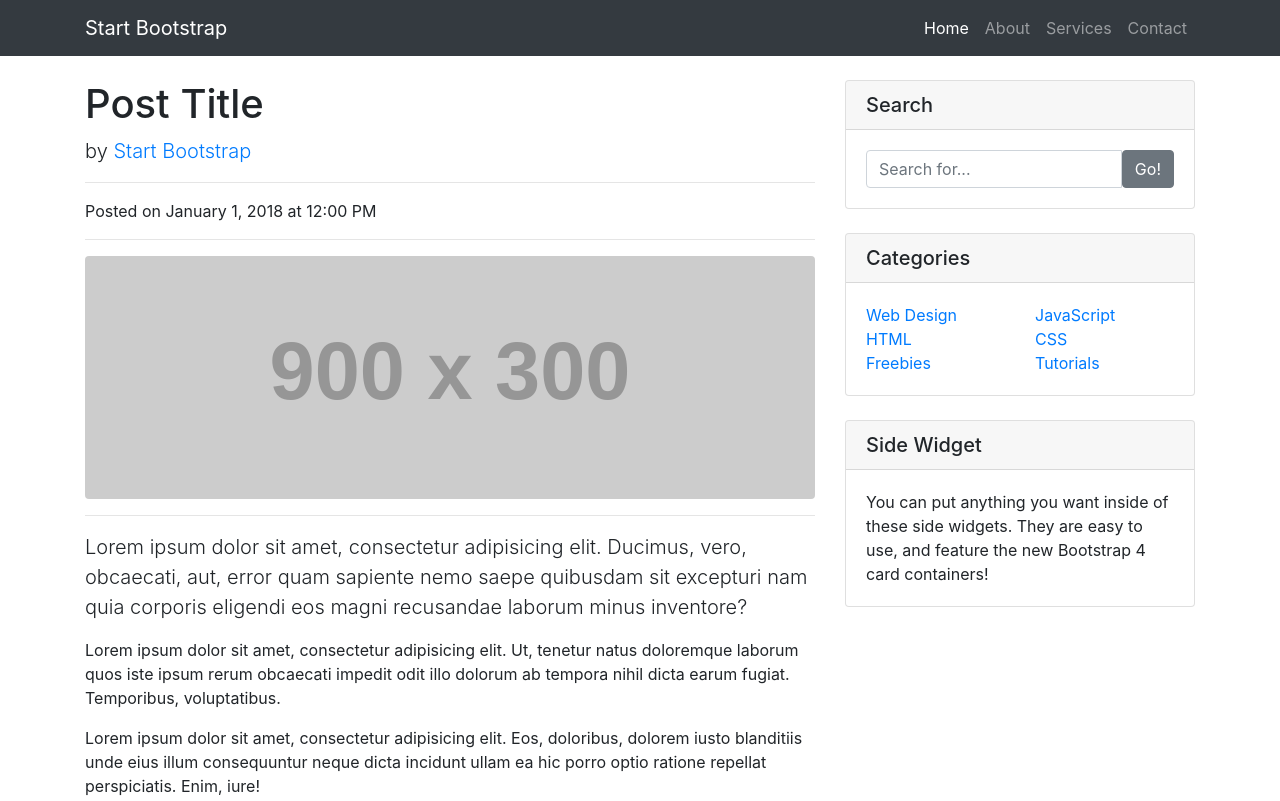
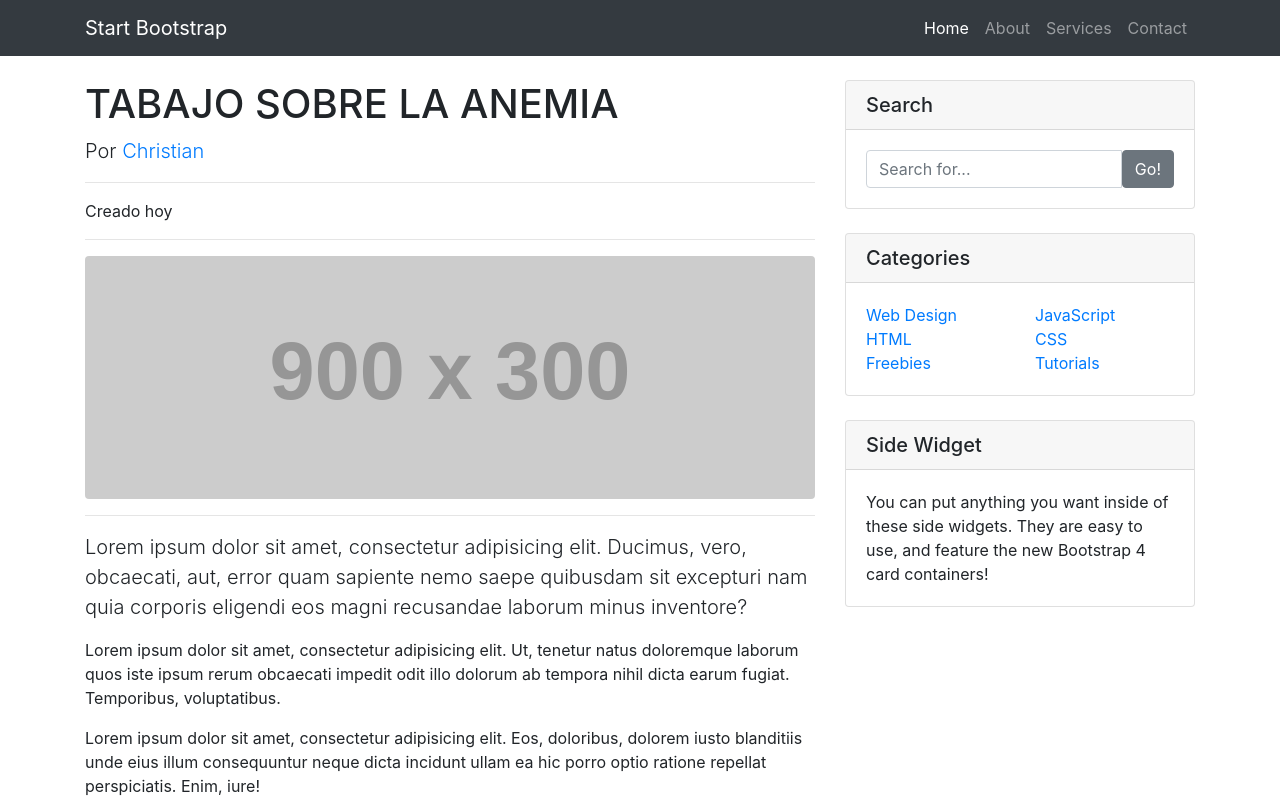
Before and after one commit to ChristianMucha/gpipage, a website: page index.html in a window 1280 px wide. Shown: the top 801 px of the page. Drawn offline with Linux system fonts and the light colour scheme; placeholder pictures from the web are drawn by us.

Commit message:
Update index.html

```diff
--- a/index.html
+++ b/index.html
@@ -8,7 +8,7 @@
     <meta name="description" content="">
     <meta name="author" content="">
 
-    <title>Blog Post - Start Bootstrap Template</title>
+    <title>Trabajo GPI</title>
 
     <!-- Bootstrap core CSS -->
     <link href="vendor/bootstrap/css/bootstrap.min.css" rel="stylesheet">
@@ -57,18 +57,18 @@
         <div class="col-lg-8">
 
           <!-- Title -->
-          <h1 class="mt-4">Post Title</h1>
+          <h1 class="mt-4">TABAJO SOBRE LA ANEMIA</h1>
 
           <!-- Author -->
           <p class="lead">
-            by
-            <a href="#">Start Bootstrap</a>
+            Por
+            <a href="#">Christian</a>
           </p>
 
           <hr>
 
           <!-- Date/Time -->
-          <p>Posted on January 1, 2018 at 12:00 PM</p>
+          <p>Creado hoy</p>
 
           <hr>
 
```
